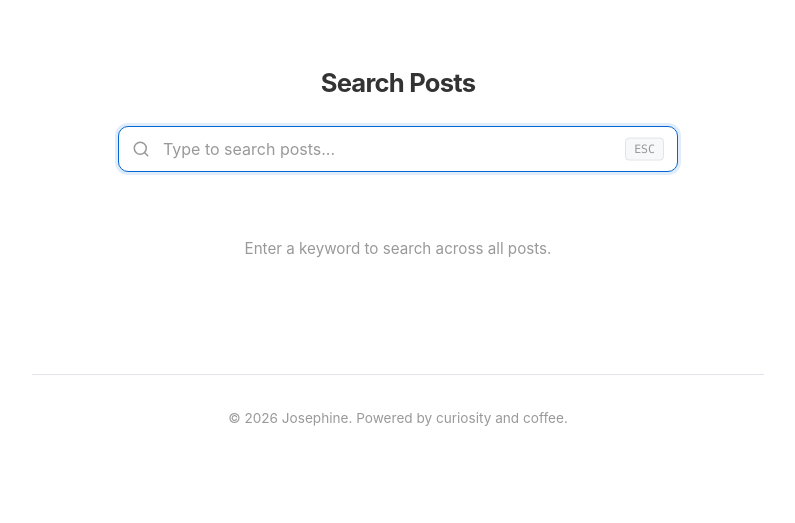
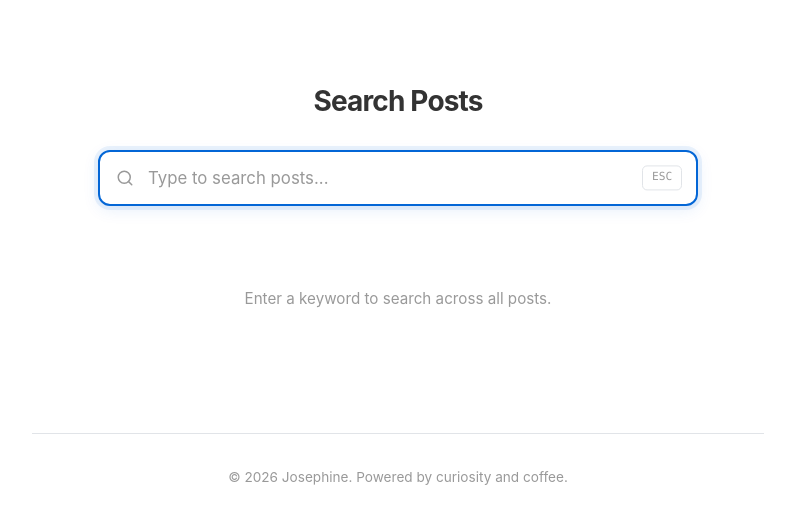
Before and after one commit to bestjosephine/bestjosephine.github.io, a website: page search.html in a window 1280 px wide. Shown: the part 87-610 px from the top of the page, without its empty margins (242-1037 px from the left). Drawn offline with Linux system fonts and the light colour scheme.

Commit message:
Improve search page styling and add README with site URL

```diff
--- a/css/style.css
+++ b/css/style.css
@@ -322,27 +322,27 @@ a:hover {
 /* ---- Search Page ---- */
 
 .search-section {
-    padding: 2rem 0 1.5rem;
+    padding: 3rem 0 2rem;
     text-align: center;
 }
 
 .search-title {
-    font-size: 1.6rem;
+    font-size: 1.75rem;
     font-weight: 700;
-    margin-bottom: 1.25rem;
+    margin-bottom: 1.5rem;
     letter-spacing: -0.03em;
     color: var(--text-color);
 }
 
 .search-box {
     position: relative;
-    max-width: 560px;
+    max-width: 600px;
     margin: 0 auto;
 }
 
 .search-icon {
     position: absolute;
-    left: 14px;
+    left: 18px;
     top: 50%;
     transform: translateY(-50%);
     color: var(--text-lighter);
@@ -352,46 +352,51 @@ a:hover {
 
 .search-input {
     width: 100%;
-    padding: 0.75rem 3.5rem 0.75rem 2.75rem;
-    font-size: 1rem;
+    padding: 1rem 4rem 1rem 3rem;
+    font-size: 1.05rem;
     font-family: var(--font-sans);
     color: var(--text-color);
-    background: var(--bg-color);
-    border: 1.5px solid var(--border-color);
-    border-radius: 10px;
+    background: var(--bg-light);
+    border: 2px solid var(--border-color);
+    border-radius: 12px;
     outline: none;
-    transition: border-color 0.2s ease, box-shadow 0.2s ease;
+    transition: all 0.25s ease;
 }
 
 .search-input::placeholder {
     color: var(--text-lighter);
 }
 
+.search-input:hover {
+    border-color: #ccc;
+}
+
 .search-input:focus {
     border-color: var(--accent-color);
-    box-shadow: 0 0 0 3px rgba(3, 102, 214, 0.12);
+    background: var(--bg-color);
+    box-shadow: 0 4px 16px rgba(3, 102, 214, 0.1), 0 0 0 4px rgba(3, 102, 214, 0.08);
 }
 
-.search-input:focus ~ .search-icon,
-.search-input:focus + .search-icon {
+.search-input:focus ~ .search-icon {
     color: var(--accent-color);
 }
 
 .search-shortcut {
     position: absolute;
-    right: 14px;
+    right: 16px;
     top: 50%;
     transform: translateY(-50%);
     display: inline-block;
-    padding: 0.15rem 0.5rem;
-    font-size: 0.72rem;
+    padding: 0.2rem 0.55rem;
+    font-size: 0.7rem;
     font-family: var(--font-mono);
     color: var(--text-lighter);
-    background: var(--bg-light);
+    background: var(--bg-color);
     border: 1px solid var(--border-color);
-    border-radius: 4px;
+    border-radius: 5px;
     pointer-events: none;
-    line-height: 1.4;
+    line-height: 1.5;
+    transition: opacity 0.2s ease;
 }
 
 .search-results {
@@ -402,7 +407,7 @@ a:hover {
     text-align: center;
     color: var(--text-lighter);
     font-size: 0.95rem;
-    padding: 2rem 0;
+    padding: 2.5rem 0;
 }
 
 .search-count {
```
Also changed, not shown: README.md (added).
